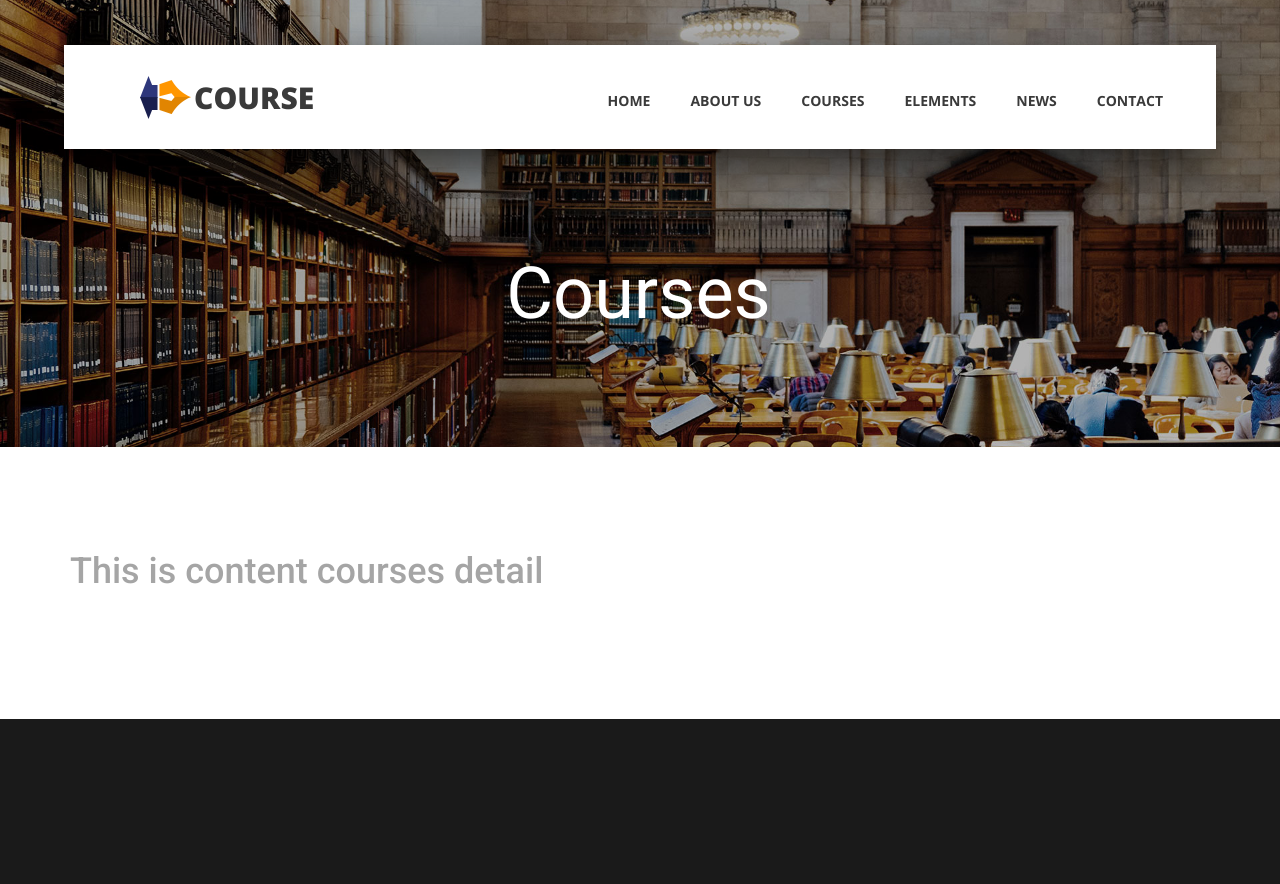
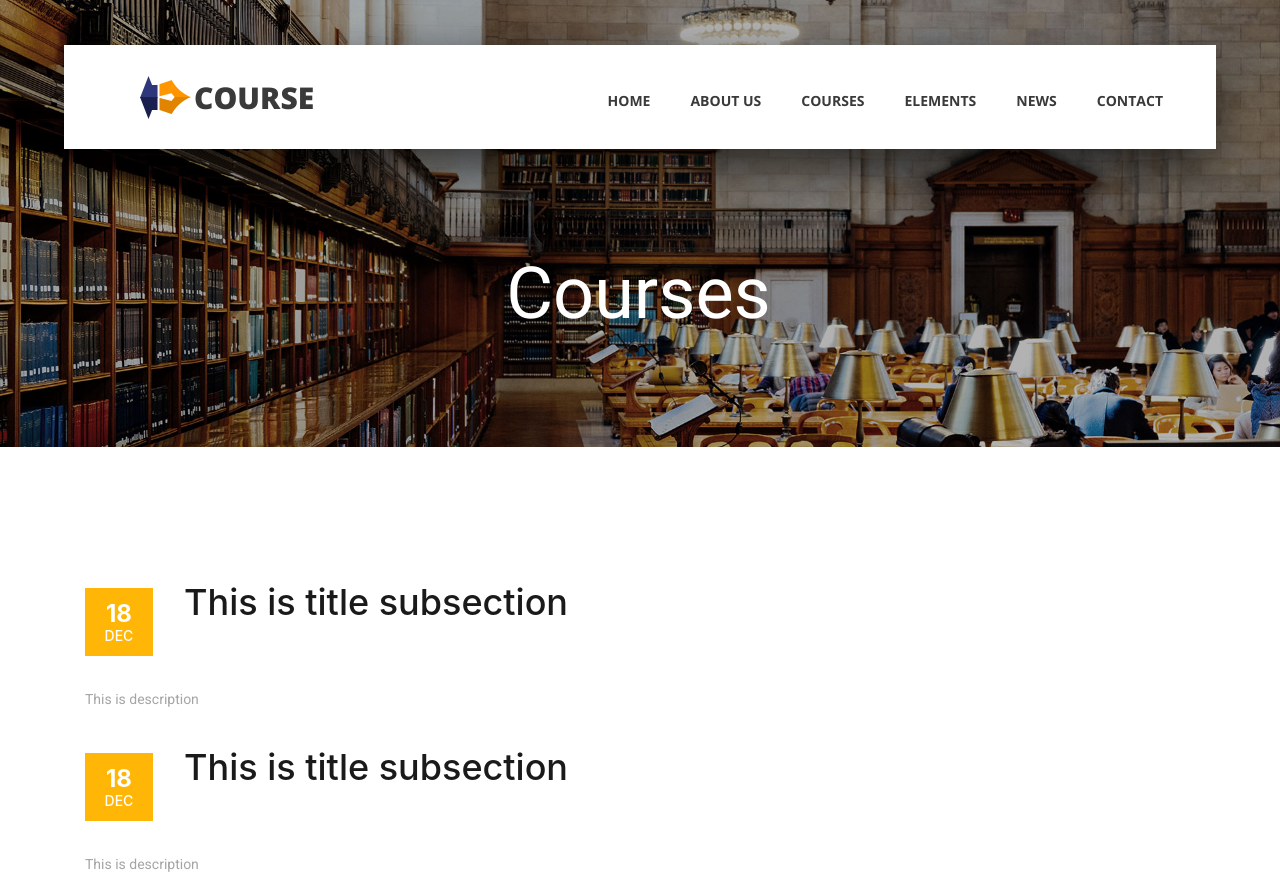
Before and after one commit to HoaHyNgoc/courses-review-site, a React (Create React App) app in the folder academics-review-app/: page / in a window 1280 px wide. Shown: the top 884 px of the page. Built offline with nearby package versions, Linux system fonts and the light colour scheme.

Commit message:
create component detail section in detail content page

```diff
--- a/academics-review-app/src/components/page_courses_detail/child_page_courses_detail/CoursesDetailContent.js
+++ b/academics-review-app/src/components/page_courses_detail/child_page_courses_detail/CoursesDetailContent.js
@@ -1,4 +1,5 @@
 import React, { Component } from 'react';
+import DetailContentSection from './DetailContentSection';
 
 class CoursesDetailContent extends Component {
     render() {
@@ -6,7 +7,7 @@ class CoursesDetailContent extends Component {
             <div className="news">
                 <div className="container">
                     <div className="row">
-                        <h1>This is content courses detail</h1>
+                        <DetailContentSection />
                     </div>
                 </div>
             </div>
--- /dev/null
+++ b/academics-review-app/src/components/page_courses_detail/child_page_courses_detail/DetailContentSection.js
@@ -0,0 +1,18 @@
+import React, { Component } from 'react';
+import DetailContentSubSection from './DetailContentSubSection';
+
+class DetailContentSection extends Component {
+    render() {
+        return (
+            <div className="col-lg-8">
+                <DetailContentSubSection />
+                <DetailContentSubSection />
+                <DetailContentSubSection />
+                <DetailContentSubSection />
+                <DetailContentSubSection />
+            </div>
+        );
+    }
+}
+
+export default DetailContentSection;
--- /dev/null
+++ b/academics-review-app/src/components/page_courses_detail/child_page_courses_detail/DetailContentSubSection.js
@@ -0,0 +1,40 @@
+import React, { Component } from "react";
+
+class DetailContentSubSection extends Component {
+  SubSectionTitle = (titleItem) => {
+    return (
+        <div className="news_post_top d-flex flex-column flex-sm-row">
+            <div className="news_post_date_container">
+                <div className="news_post_date d-flex flex-column align-items-center justify-content-center">
+                    <div>18</div>
+                    <div>dec</div>
+                </div>
+            </div>
+            <div className="news_post_title_container">
+                    <div className="news_post_title">
+                        <a href="news_post.html">{titleItem}</a>
+                    </div>
+            </div>
+        </div>
+    );
+  };
+
+  SubSectionDescription = (description) => {
+    return (
+      <div className="news_post_text">
+        <p>{description}</p>
+      </div>
+    );
+  };
+
+  render() {
+    return (
+      <div className="news_posts">
+        {this.SubSectionTitle("This is title subsection")}
+        {this.SubSectionDescription("This is description")}
+      </div>
+    );
+  }
+}
+
+export default DetailContentSubSection;
```
